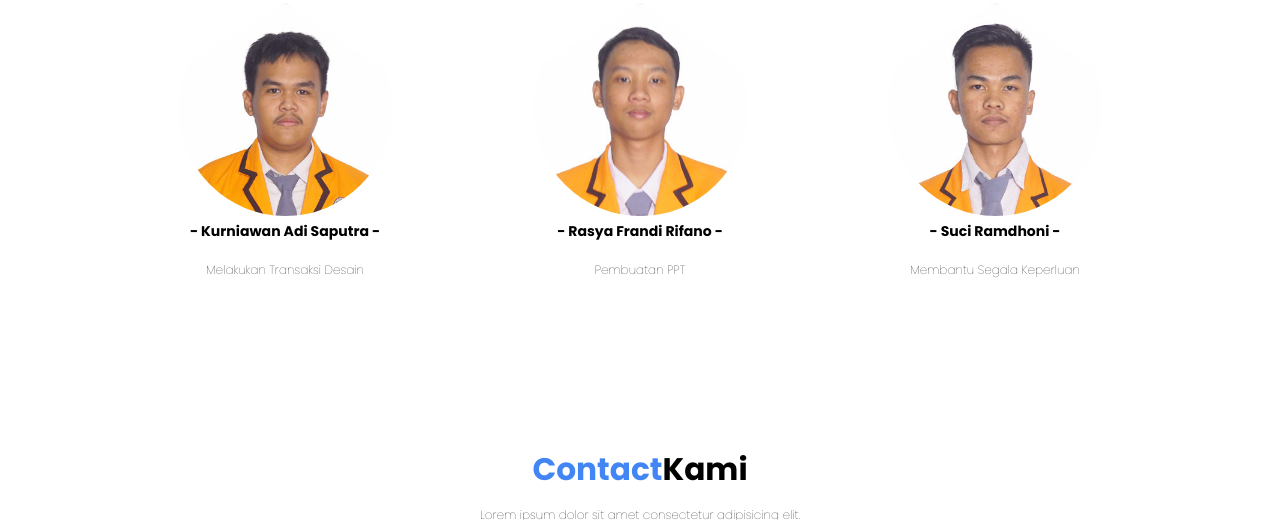
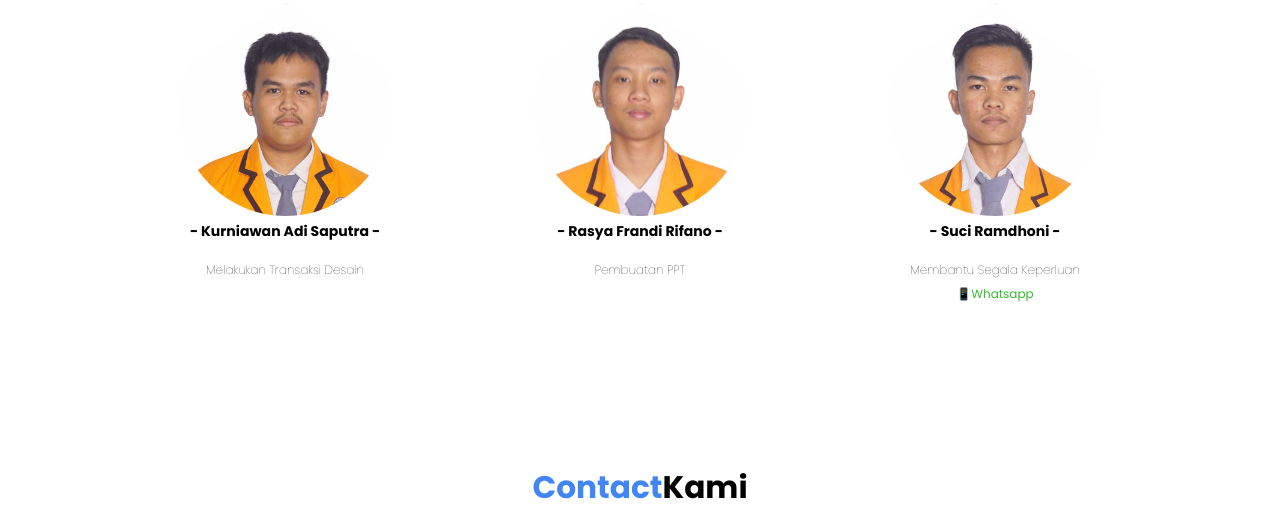
Before and after one commit to AndreanGwen/muguava, a plain HTML site: page index.html in a window 1280 px wide. Shown: the part 1928-2448 px from the top of the page. Drawn offline with nearby package versions, Linux system fonts and the light colour scheme.

Commit message:
add suci

```diff
--- a/index.html
+++ b/index.html
@@ -121,6 +121,7 @@
           <img src="img/menu/6.jpg" alt="Emirates Air" class="menu-card-img" />
           <h3 class="menu-card-title">- Suci Ramdhoni -</h3>
           <p class="menu-card-price">Membantu Segala Keperluan</p>
+          <a href="https://api.whatsapp.com/send/?phone=%2B6283873695478&text&type=phone_number&app_absent=0" class="wa">📱Whatsapp</a>
         </div>
 
     </section>
```
